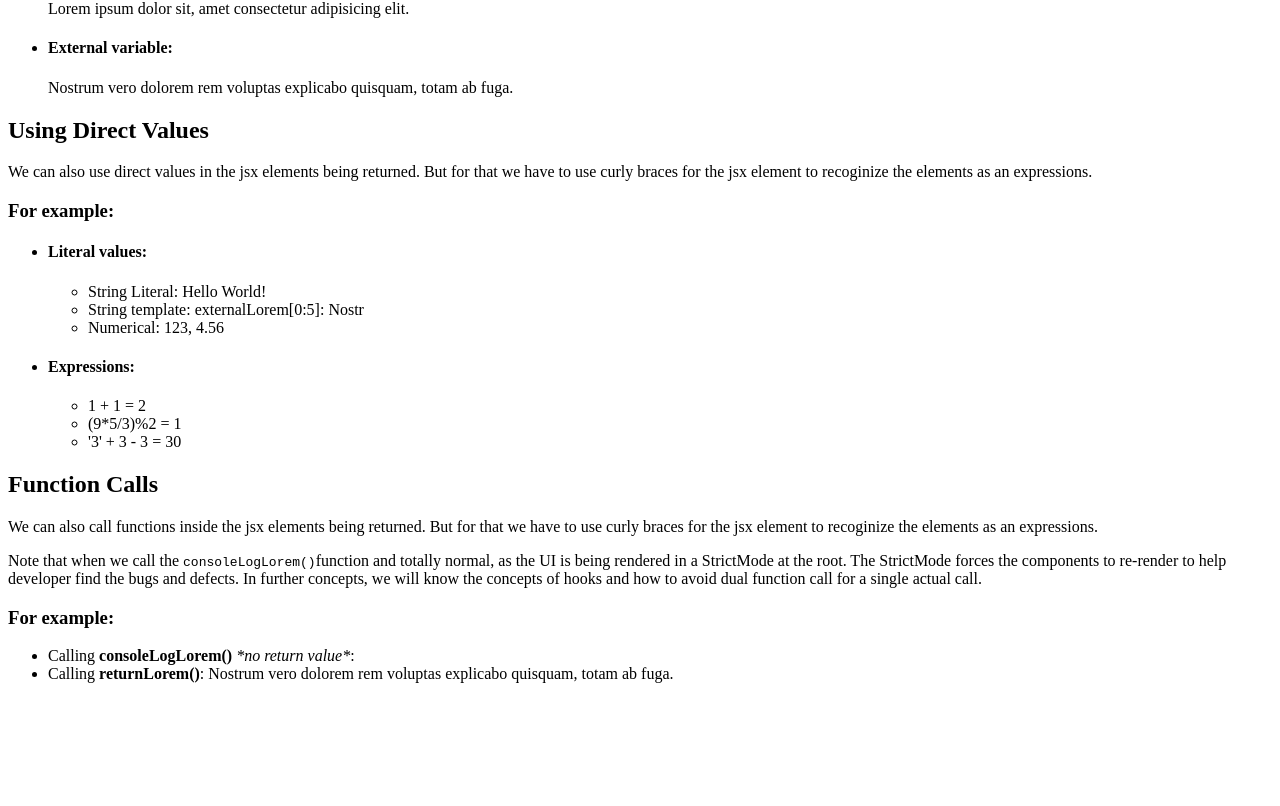
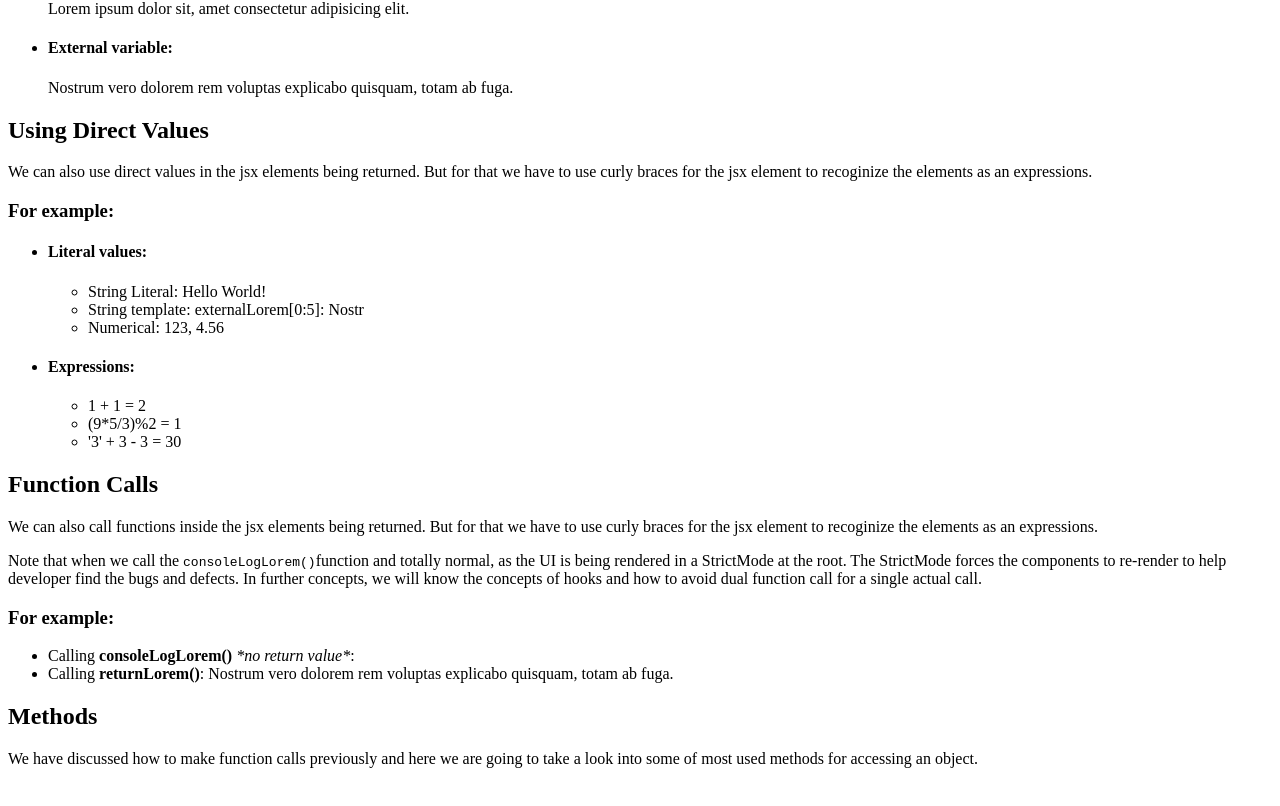
Before and after one commit to iamwatchdogs/Learning-React, a React (Vite) app: page / in a window 1280 px wide. Shown: the part 238-1044 px from the top of the page. Before the commit the page ends 937 px from the top, so only its background shows below. Built offline with nearby package versions, Linux system fonts and the light colour scheme.

Commit message:
Wrote Introduction for Methods component

```diff
--- a/src/components/Methods.jsx
+++ b/src/components/Methods.jsx
@@ -1,3 +1,13 @@
-export default function Methods () {
-	return <></>;
+export default function Methods() {
+    return (
+        <article className='methods'>
+            <h1>Methods</h1>
+            <p>
+                We have discussed how to make function calls previously and here
+                we are going to take a look into some of most used methods for
+                accessing an object.
+            </p>
+			<br />
+        </article>
+    );
 }
```
